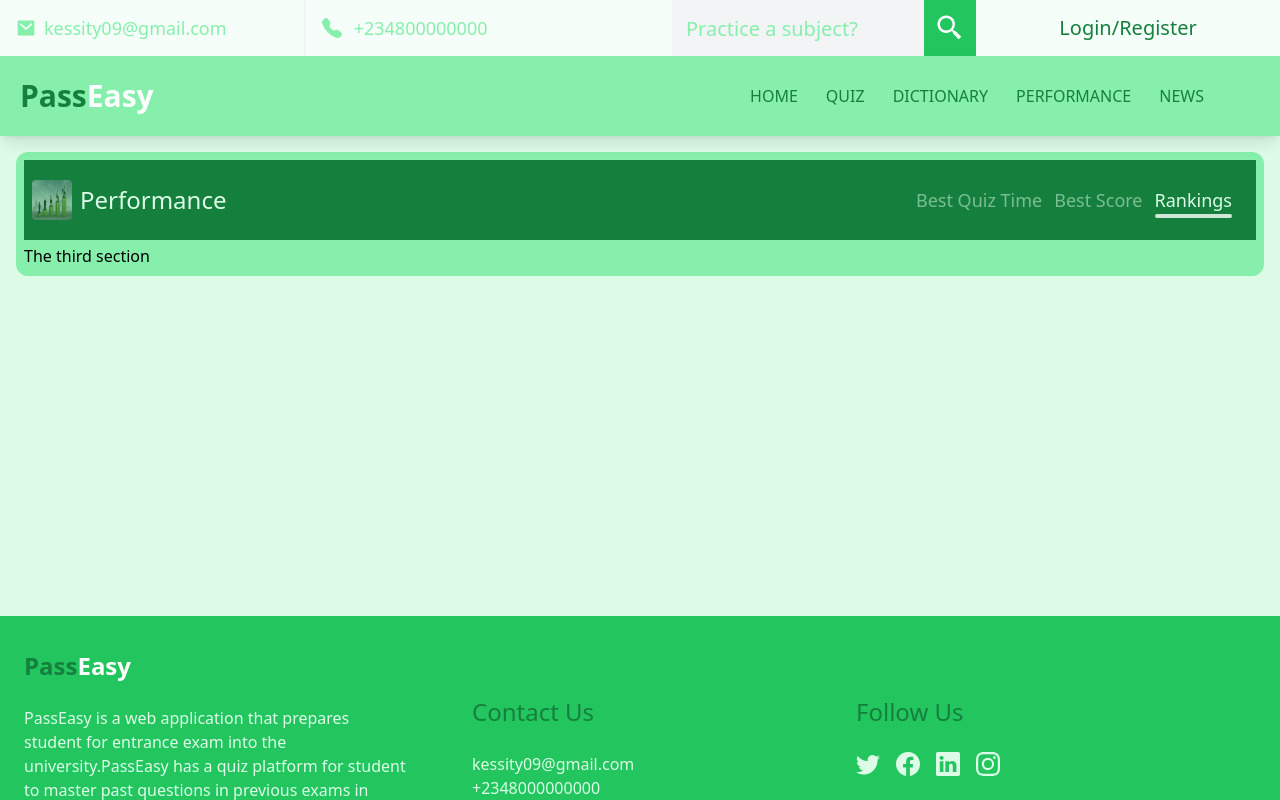
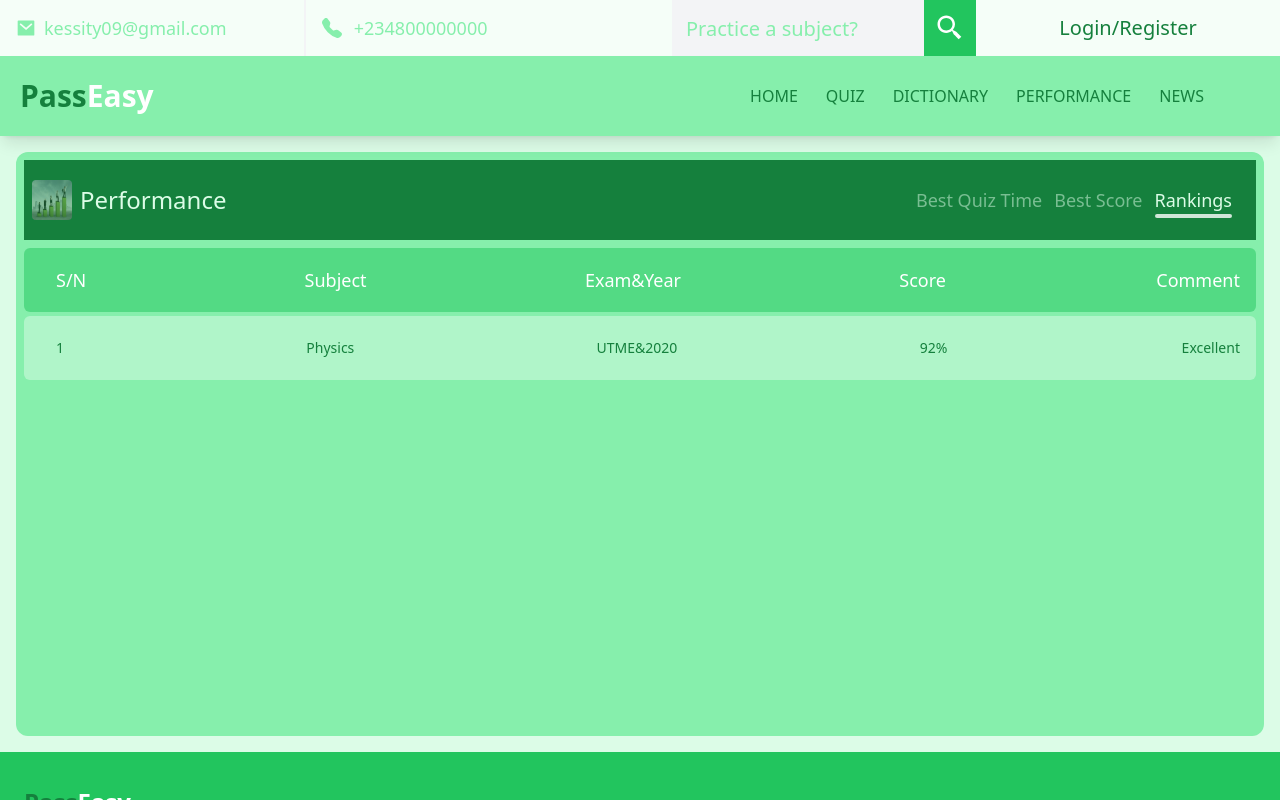
Before and after one commit to KINGSLEYEHAPA/pass-easy-stutern-personal-project, a React (Create React App) app: page /performance in a window 1280 px wide. Both pictures are taken after a click on the element "Rankings". Shown: the top 800 px of the page. Built offline with nearby package versions, Linux system fonts and the light colour scheme.

Commit message:
working on the Ranking section in performance page

```diff
--- a/src/components/PerformanceStats.jsx
+++ b/src/components/PerformanceStats.jsx
@@ -147,7 +147,50 @@ const PerformanceStats = () => {
           )}
         </AnimatePresence>
         <AnimatePresence exitBeforeEnter>
-          {selected === 2 && <div className="">The third section</div>}
+          {selected === 2 && (
+            <motion.div className="min-h-[30rem] flex flex-col gap-1 mt-1">
+              <div className=" text-md md:text-lg h-16 w-full bg-green-500/50 text-white rounded-md flex justify-between items center px-2">
+                <div className="flex justify-center items-center px-2 md:pl-6">
+                  {" "}
+                  <p>S/N</p>
+                </div>
+                <div className="flex justify-center items-center px-2  md:pl-6">
+                  <p>Subject</p>
+                </div>
+                <div className="flex justify-center items-center px-2 md:pl-6">
+                  {" "}
+                  <p>Exam&Year</p>
+                </div>
+                <div className="flex justify-center items-center px-2 md:pl-6">
+                  {" "}
+                  <p>Score</p>
+                </div>
+                <div className="flex justify-center items-center px-2 md:pl-4">
+                  <p>Comment</p>
+                </div>
+              </div>
+              <div className=" text-sm md:text-md h-16 w-full bg-green-100/50 text-green-700 rounded-md flex justify-between items center px-2">
+                <div className="flex justify-center items-center px-2 md:pl-6">
+                  {" "}
+                  <p>1</p>
+                </div>
+                <div className="flex justify-center items-center px-2  md:pl-6">
+                  <p>Physics</p>
+                </div>
+                <div className="flex justify-center items-center px-2 md:pl-6">
+                  {" "}
+                  <p>UTME&2020</p>
+                </div>
+                <div className="flex justify-center items-center px-2 md:pl-6">
+                  {" "}
+                  <p>92%</p>
+                </div>
+                <div className="flex justify-center items-center px-2 md:pl-4">
+                  <p>Excellent</p>
+                </div>
+              </div>
+            </motion.div>
+          )}
         </AnimatePresence>
       </div>
     </div>
```
